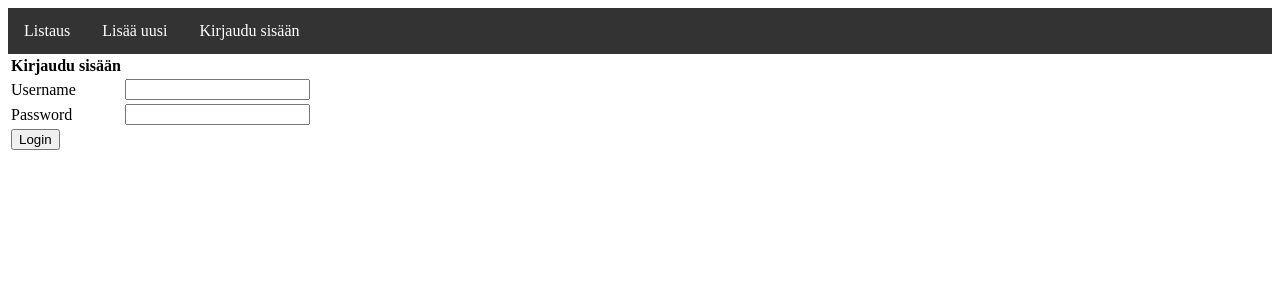
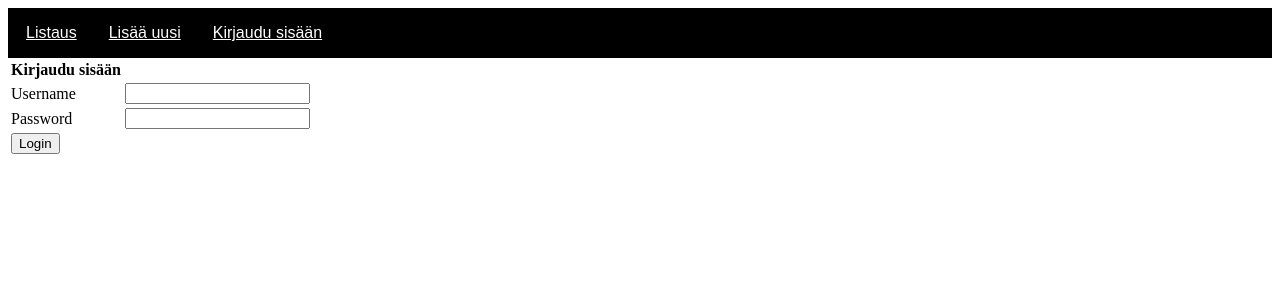
Before and after one commit to ValheKouneli/dyykkimestarit, a Flask app: page /auth/login in a window 1280 px wide. Shown: the top 300 px of the page. Run offline with Flask 2, Linux system fonts and the light colour scheme.

```diff
--- a/application/static/css/main.css
+++ b/application/static/css/main.css
@@ -6,28 +6,31 @@
     background-color: lightgray;
 }
 
-ul {
+.navbar {
     list-style-type: none;
     margin: 0;
     padding: 0;
     overflow: hidden;
-    background-color: #333;
+    background-color: black;
+    border-style: solid;
+    border-width: 2px;
+    font-family: arial;
+
 }
 
-li {
+.navbarlist {
     float: left;
+    color: white;
 }
 
-li a {
+.navbarlist a {
+    padding: 14px 16px;
+    text-align: center;
     display: block;
+    font-size: 16px;
     color: white;
-    text-align: center;
-    padding: 14px 16px;
-    text-decoration: none;
 }
 
-/* Change the link color to #111 (black) on hover */
-li a:hover {
-    background-color: blue;
-    color: black;
+.navbarlist a:hover {
+    background-color: royalblue;
 }
--- a/application/templates/layout.html
+++ b/application/templates/layout.html
@@ -7,16 +7,17 @@
   </head>
 
   <body>
-
-    <ul>
-      <li><a href="{{ url_for('worklog_index') }}">Listaus</a></li>
-      <li><a href="{{ url_for('worklog_form') }}">Lisää uusi</a></li>
-      {% if current_user.is_authenticated %}
-      <li><a href="{{ url_for('auth_logout') }}">Kirjaudu ulos - {{ current_user.name }}</a></li>
-      {% else %}
-      <li><a href="{{ url_for('auth_login') }}">Kirjaudu sisään</a></li>
-      {% endif %}
-    </ul>
+    <div>
+      <ul class="navbar">
+        <li class="navbarlist"><a href="{{ url_for('worklog_index') }}">Listaus</a></li>
+        <li class="navbarlist"><a href="{{ url_for('worklog_form') }}">Lisää uusi</a></li>
+        {% if current_user.is_authenticated %}
+        <li class="navbarlist"><a href="{{ url_for('auth_logout') }}">Kirjaudu ulos - {{ current_user.name }}</a></li>
+        {% else %}
+        <li class="navbarlist"><a href="{{ url_for('auth_login') }}">Kirjaudu sisään</a></li>
+        {% endif %}
+      </ul>
+    </div>
 
     {% block body %}
       <p>
--- a/application/templates/worklog/edit.html
+++ b/application/templates/worklog/edit.html
@@ -11,10 +11,10 @@
                 {{ form.id(readonly=true, class_="editreadonly") }}
             </td>
             <td>
-                {{ form.worker_id.label }}
+                {{ form.account_id.label }}
             </td>
             <td>
-                {{ form.worker_id(readonly=true, class_="editreadonly") }}
+                {{ form.account_id(readonly=true, class_="editreadonly") }}
             </td>
         </tr>
         <tr>
--- a/application/templates/worklog/list.html
+++ b/application/templates/worklog/list.html
@@ -12,7 +12,7 @@
     {% for work in worklog %}
     <tr style="text-align: center; vertical-align: middle;" >
       <td>{{ work.date_created }}</td>
-      <td>{{ work.worker_id }}</td>
+      <td>{{ work.account_id }}</td>
       <td>{{ work.task }}</td>
       <td>{{ work.task_id }}</td>
       <td>{{ work.worked_hours }}</td>
--- a/application/worklog/forms.py
+++ b/application/worklog/forms.py
@@ -3,7 +3,6 @@ from wtforms import StringField, IntegerField, validators
 
 class WorkForm(FlaskForm):
     #IntegerField hoitaa validoinnin kokonaisluvuksi
-    worker_id = IntegerField("Anna henkilönumerosi: ")
     task = StringField("Kuvaile työtehtävän sisältöä: ", [validators.Length(min=5)])
     task_id = IntegerField("Anna työtehtävän mahdollinen tunnistenumero: ", [validators.Optional()])
     worked_hours = IntegerField("Kuinka monta tuntia työskentelit? ")
@@ -13,7 +12,7 @@ class WorkForm(FlaskForm):
 
 class EditForm(FlaskForm):
     #Ei muokattavissa
-    worker_id = IntegerField("Henkilönumerosi: ")
+    account_id = IntegerField("Henkilönumerosi: ")
     id = IntegerField("Työtehtävän kirjausnumero: ")
 
     #Muokattavissa
--- a/application/worklog/views.py
+++ b/application/worklog/views.py
@@ -1,5 +1,5 @@
 from flask import render_template, request, redirect, url_for
-from flask_login import login_required
+from flask_login import login_required, current_user
 
 from application import app, db
 from application.worklog.models import WorkDone
@@ -27,7 +27,8 @@ def worklog_create():
     if not form.validate():
         return render_template("/worklog/new.html", form=form)
 
-    new = WorkDone(form.worker_id.data, form.task.data, form.task_id.data, form.worked_hours.data)
+    new = WorkDone(1, form.task.data, form.task_id.data, form.worked_hours.data)
+    new.account_id = current_user.id
 
     db.session().add(new)
     db.session().commit()
```
Also changed, not shown: application/templates/worklog/new.html (+0 -17 lines).
